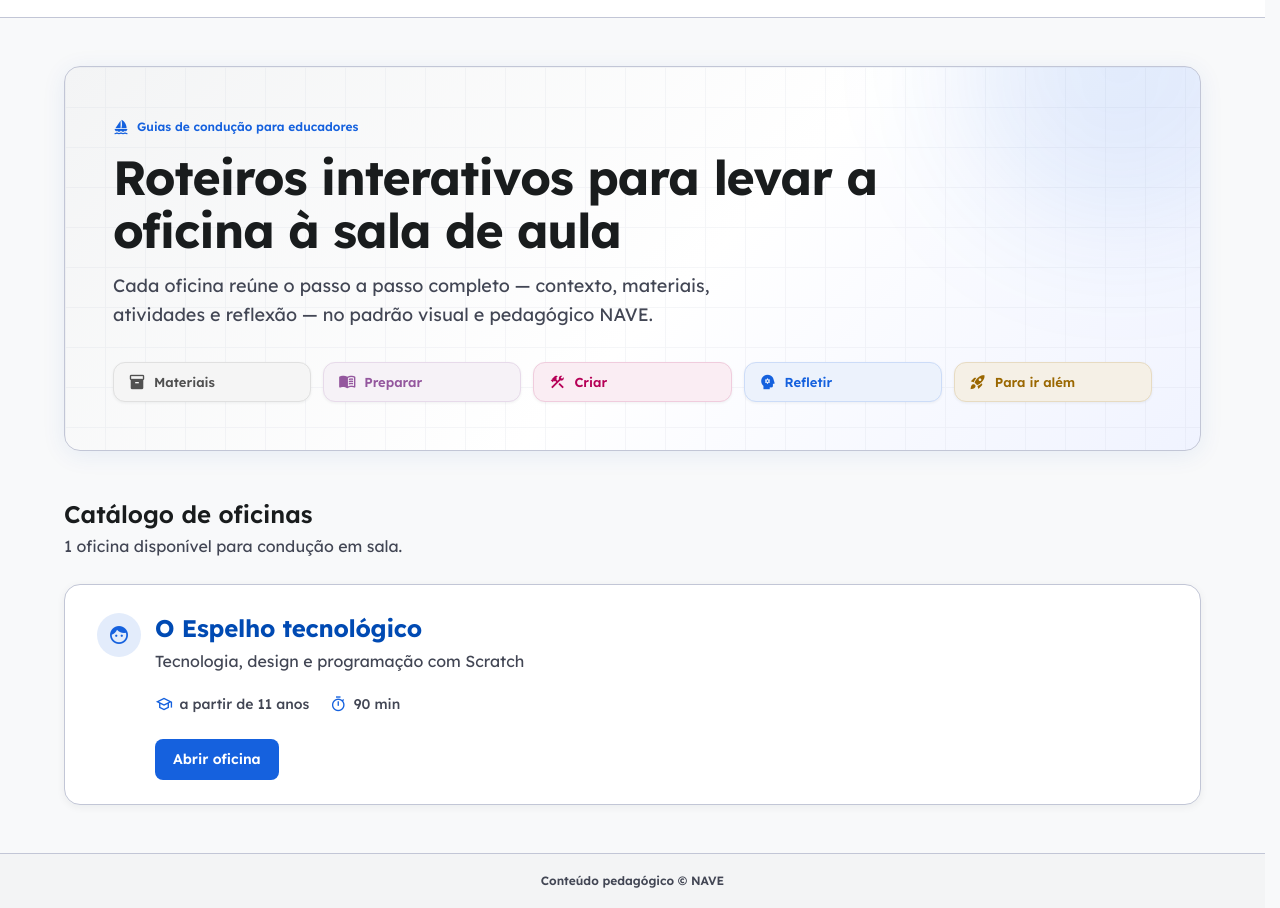
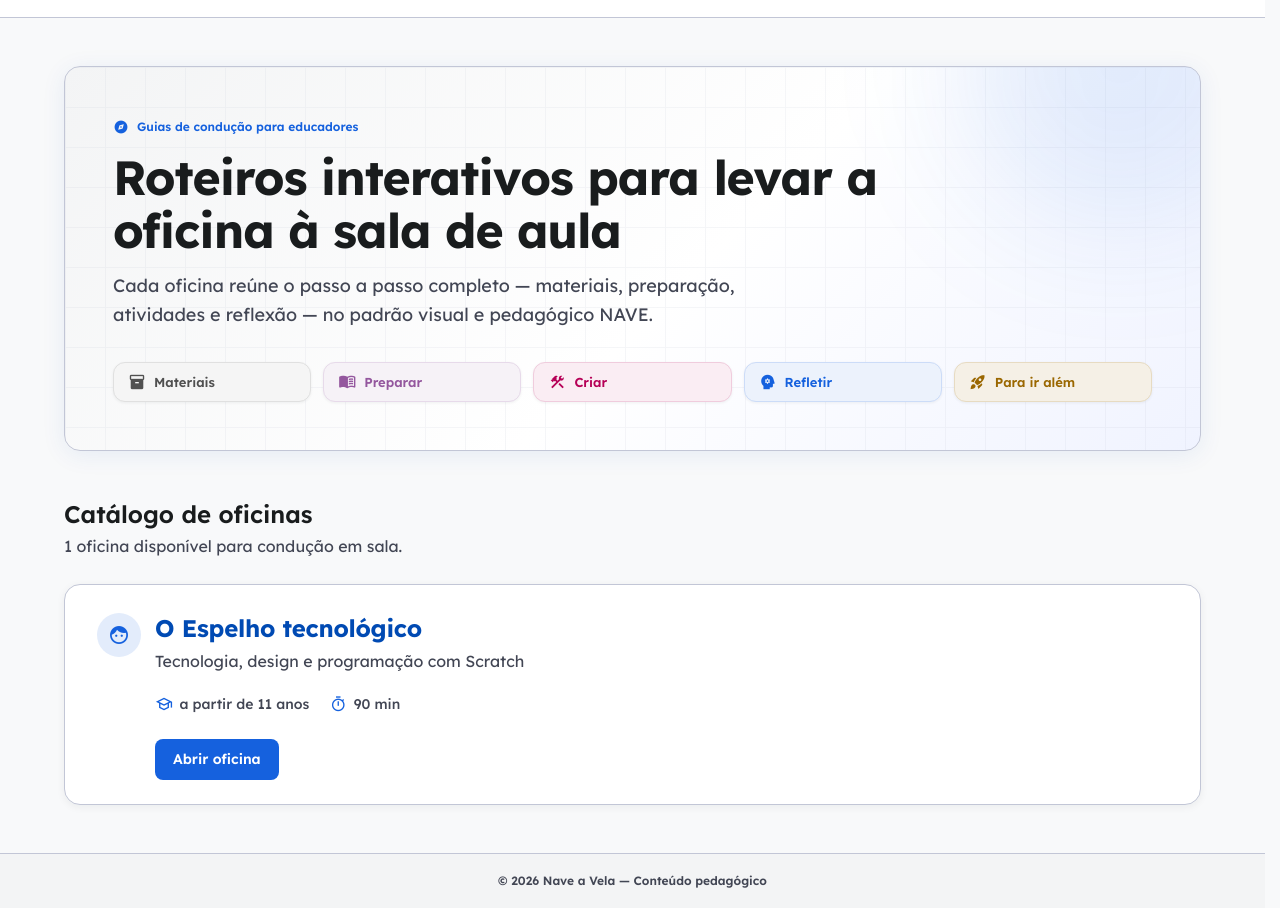
Before and after one commit to Luizsb/OficinasNav, a plain HTML site: page index.html in a window 1280 px wide. Shown: the part 76-984 px from the top of the page. Drawn offline with nearby package versions, Linux system fonts and the light colour scheme.

Commit message:
Ajusta textos e ícone do hero da home e atualiza rodapé.

```diff
--- a/index.html
+++ b/index.html
@@ -34,14 +34,14 @@
             <div class="absolute top-0 right-0 w-64 h-64 md:w-80 md:h-80 rounded-full bg-primary-container/10 blur-3xl -translate-y-1/2 translate-x-1/4" aria-hidden="true"></div>
             <div class="relative z-10 p-6 md:p-10 lg:p-12">
                 <p class="text-label-sm font-label-sm text-primary-container font-semibold mb-3 flex items-center gap-2">
-                    <span class="material-symbols-outlined text-base" style="font-variation-settings: 'FILL' 1;">sailing</span>
+                    <span class="material-symbols-outlined text-base" style="font-variation-settings: 'FILL' 1;">explore</span>
                     Guias de condução para educadores
                 </p>
                 <h2 class="text-headline-lg md:text-display-lg font-display-lg text-on-surface max-w-3xl mb-4">
                     Roteiros interativos para levar a oficina à sala de aula
                 </h2>
                 <p class="text-body-lg text-on-surface-variant max-w-2xl mb-8">
-                    Cada oficina reúne o passo a passo completo — contexto, materiais, atividades e reflexão — no padrão visual e pedagógico NAVE.
+                    Cada oficina reúne o passo a passo completo — materiais, preparação, atividades e reflexão — no padrão visual e pedagógico NAVE.
                 </p>
 
                 <div class="nave-home-phases" aria-label="Estrutura das oficinas">
@@ -80,7 +80,7 @@
 
     <footer class="border-t border-outline-variant bg-surface-container-low mt-auto">
         <div class="max-w-max-width mx-auto px-margin-mobile md:px-margin-desktop py-5">
-            <p class="text-label-sm text-on-surface-variant text-center">Conteúdo pedagógico © NAVE</p>
+            <p class="text-label-sm text-on-surface-variant text-center">© 2026 Nave a Vela — Conteúdo pedagógico</p>
         </div>
     </footer>
 
```
